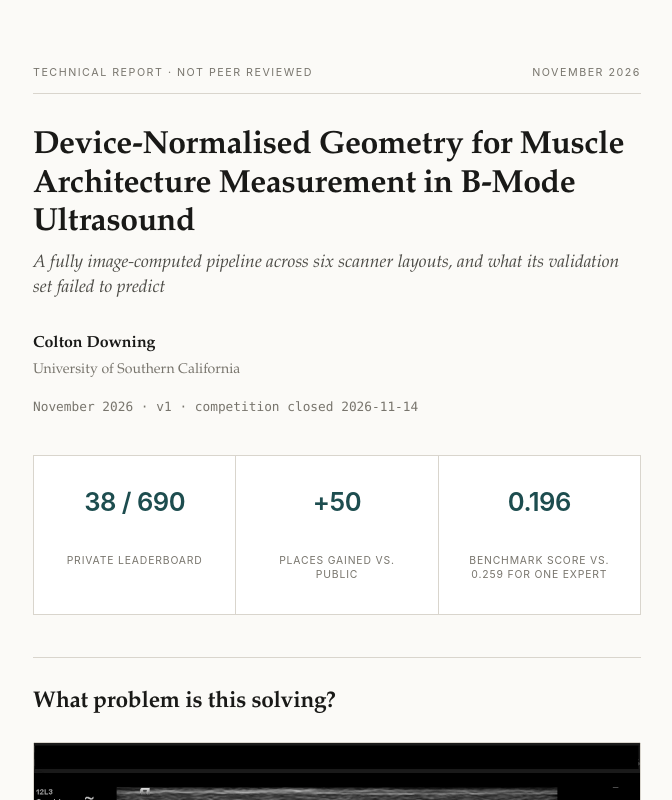
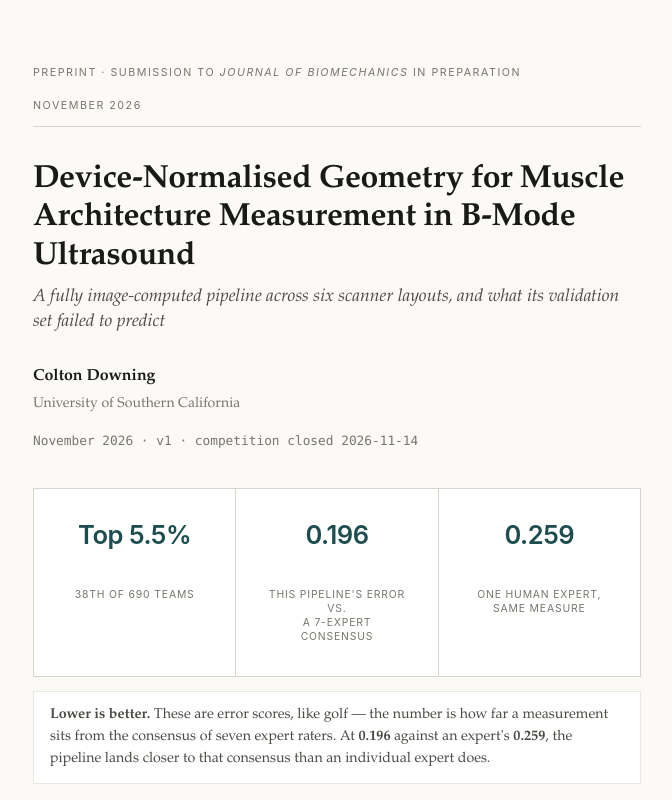
Before and after one commit to Cdowning-PDF/umud-muscle-architecture, a plain HTML site: page index.html in a window 1280 px wide. Shown: the top 800 px of the page, without its empty margins (303-975 px from the left). Drawn offline with Linux system fonts and the light colour scheme.

Commit message:
Foreground the top-5.5% placement, make lower-is-better explicit, note preprint status

```diff
--- a/index.html
+++ b/index.html
@@ -90,6 +90,10 @@
   .abstract p{margin:0 0 .85rem; font-size:.96rem; line-height:1.57}
   .abstract p:last-child{margin-bottom:0}
   .keywords{font-size:.84rem; color:var(--ink-faint); margin:1rem 0 0; font-style:italic}
+  .golf{
+    margin:.85rem 0 0; padding:.8rem 1rem; background:var(--white);
+    border:1px solid var(--rule-soft); font-size:.89rem; line-height:1.55; color:var(--ink-soft);
+  }
 
   h2.sec{
     font-size:1.18rem; font-weight:600; margin:3rem 0 .85rem;
@@ -172,7 +176,7 @@
 <div class="sheet">
 
 <div class="brow">
-  <span>Technical report · Not peer reviewed</span>
+  <span>Preprint · Submission to <i>Journal of Biomechanics</i> in preparation</span>
   <span>November 2026</span>
 </div>
 
@@ -184,10 +188,11 @@
 <p class="dateline">November 2026 · v1 · competition closed 2026-11-14</p>
 
 <div class="headline">
-  <div><div class="v">38 / 690</div><div class="k">Private leaderboard</div></div>
-  <div><div class="v">+50</div><div class="k">Places gained vs. public</div></div>
-  <div><div class="v">0.196</div><div class="k">Benchmark score vs. 0.259 for one expert</div></div>
+  <div><div class="v">Top 5.5%</div><div class="k">38th of 690 teams</div></div>
+  <div><div class="v">0.196</div><div class="k">This pipeline's error vs.<br>a 7-expert consensus</div></div>
+  <div><div class="v">0.259</div><div class="k">One human expert,<br>same measure</div></div>
 </div>
+<p class="golf"><b>Lower is better.</b> These are error scores, like golf — the number is how far a measurement sits from the consensus of seven expert raters. At <b>0.196</b> against an expert's <b>0.259</b>, the pipeline lands closer to that consensus than an individual expert does.</p>
 
 <section class="explain">
   <h2 class="xh">What problem is this solving?</h2>
@@ -208,7 +213,7 @@
 
   <div class="sofwhat">
     <p><b>So the task is:</b> take an unlabelled grey ultrasound screenshot from any of six different machines, find both connective-tissue sheets and the fibres between them, work out the physical scale from the on-screen ruler, and return three measurements that a clinician would accept — in under a second, with no human in the loop.</p>
-    <p style="margin-bottom:0">Across 309 such images, this pipeline lands <b>closer to the consensus of seven expert raters than an individual expert does</b>, and placed 38th of 690 teams. The rest of this report is how.</p>
+    <p style="margin-bottom:0">Across 309 such images, this pipeline lands <b>closer to the consensus of seven expert raters than an individual expert does</b>, and placed in the <b>top 5.5%</b> of 690 competing teams. The rest of this report is how.</p>
   </div>
 </section>
 
@@ -217,7 +222,7 @@
   <p>Measuring muscle architecture — pennation angle (PA), fascicle length (FL) and muscle thickness (MT) — from B-mode ultrasound is a routine but labour-intensive task in sports science and rehabilitation, and manual analysis is unreliable in the hands of novice raters. We describe a fully automated pipeline developed for the UMUD Challenge, in which 309 test images drawn from six different scanner screenshot layouts must be measured without any per-image human input.</p>
   <p>Three components carry the result. First, a <b>device-normalisation stage</b> identifies the scanner family, reads the on-screen depth ruler for pixel-to-millimetre scale, crops the B-mode sector, and — critically — corrects for <b>lateral anisotropy</b>. Two of the six layouts are horizontally resampled screenshots in which a physical aperture is displayed over a different width, giving pixels that are not square: the Juniper 12L3 presents a 51.3&nbsp;mm aperture across ≈57.5&nbsp;mm of vertical-ruler units (<i>R</i>&nbsp;≈&nbsp;1.12), the Lumify L12-4 a 34&nbsp;mm aperture across ≈28.6&nbsp;mm (<i>R</i>&nbsp;≈&nbsp;0.84). Any angle measured in raw pixel coordinates on these devices is wrong. Second, two U-Net ensembles (ResNet-34 and EfficientNet-B3 encoders, 512&nbsp;px, flip TTA) segment aponeuroses and fascicles. Third, a <b>geometry stage</b> derives the three quantities with explicit outlier rejection.</p>
   <p>Our principal methodological contribution is in FL. The natural estimator — extending each detected fascicle fragment along its own direction to both aponeurosis lines — is exact only when the aponeuroses are parallel. When they converge by half-angle <i>h</i>, that chord exceeds MT/sin&nbsp;γ by a factor 1/(1&nbsp;−&nbsp;cot²γ·tan²<i>h</i>), and we show empirically that human raters do not follow this blow-up. Substituting an estimator measured against the <b>bisector</b> of the two aponeuroses reduces the convergence-dependent bias from +8%/+14% to +6%/+5% across two anatomically different datasets, so that a single scalar calibration transfers between muscles.</p>
-  <p>On a 35-image benchmark labelled by seven expert raters, the pipeline scores <b>0.196</b> against <b>0.259</b> for an individual expert measured against the same seven-rater mean; on 31 images screened to exclude training look-alikes it scores 0.203. The entry placed <b>38th of 690 teams</b>, rising 50 places from the provisional to the final leaderboard. We close by analysing the failure that dominated development: a parallel pipeline scoring 0.195 on our local benchmark scored 0.442 on the leaderboard, a 2.3× degradation that no amount of local validation predicted, and we argue that benchmark–target distribution mismatch, not model capacity, was the binding constraint throughout.</p>
+  <p>On a 35-image benchmark labelled by seven expert raters, the pipeline scores <b>0.196</b> against <b>0.259</b> for an individual expert measured against the same seven-rater mean; on 31 images screened to exclude training look-alikes it scores 0.203. The entry placed <b>38th of 690 teams</b>, in the top 5.5% of the field. We close by analysing the failure that dominated development: a parallel pipeline scoring 0.195 on our local benchmark scored 0.442 on the leaderboard, a 2.3× degradation that no amount of local validation predicted, and we argue that benchmark–target distribution mismatch, not model capacity, was the binding constraint throughout.</p>
   <p class="keywords">Keywords: musculoskeletal ultrasound · semantic segmentation · image calibration · anisotropic resampling · fascicle length · validation transfer</p>
 </div>
 
@@ -396,7 +401,7 @@
       <tr><td>Pipeline geometry alone, final split</td><td>≈ 44</td><td>0.26294</td><td class="dim">top 6.4%</td></tr>
     </tbody>
   </table>
-  <figcaption><b>The 50-place gain is the informative part.</b> Provisional and final scores are computed on a random split of the same test set, so a systematic rise indicates that competitors above us on the provisional board had tuned against it. The selected entry combined several weighted components. The submission carrying the geometry of §4.3 at full weight, with no other adjustment, scored 0.26294 on the same split — a difference of 0.00167, or roughly six places. <b>The result is therefore not sensitive to the combination:</b> the geometry carries it.</figcaption>
+  <figcaption><b>A top-5.5% placement among 690 entrants.</b> Provisional and final scores are computed on a random split of the same test set; the standing improved by 50 places between them, which indicates that competitors ranked above us provisionally had tuned against that split. The selected entry combined several weighted components. The submission carrying the geometry of §4.3 at full weight, with no other adjustment, scored 0.26294 on the same split — a difference of 0.00167, or roughly six places. <b>The result is therefore not sensitive to the combination:</b> the geometry carries it.</figcaption>
 </figure>
 
 <h2 class="sec"><span class="num">6</span>The validation transfer problem</h2>
@@ -446,7 +451,7 @@
 </ol>
 
 <div class="disclaim">
-  <b>Status and sources.</b> This is a technical report on work submitted to the UMUD Challenge; it has not been peer reviewed. The two ultrasound images above are from the UMUD Challenge dataset, reproduced here for illustration; the coloured overlay is the author's annotation and is not part of the source image. UMUD indexes openly licensed musculoskeletal ultrasonography datasets, described in Ritsche et al., <em>BMC Medical Imaging</em> (2026). The pipeline described here — device normalisation (§3), the segmentation training setup and grouped validation design (§4.1–4.2), and the geometry stage including the fascicle-length derivation (§4.3) — is the author's. Scanner ruler positions follow the public Kaggle notebooks “UMUD Quick and Dirty” (AmbrosM) and “UMUD Pipeline v2” (Hanh Tran), re-verified against the images here. The pipeline is released under GPL-3.0, as the competition rules require of winning entries.
+  <b>Status and sources.</b> This is a preprint and has <b>not</b> been peer reviewed. A manuscript version is being prepared for submission to the <em>Journal of Biomechanics</em>; this note will be updated when it enters review. The two ultrasound images above are from the UMUD Challenge dataset, reproduced here for illustration; the coloured overlay is the author's annotation and is not part of the source image. UMUD indexes openly licensed musculoskeletal ultrasonography datasets, described in Ritsche et al., <em>BMC Medical Imaging</em> (2026). The pipeline described here — device normalisation (§3), the segmentation training setup and grouped validation design (§4.1–4.2), and the geometry stage including the fascicle-length derivation (§4.3) — is the author's. Scanner ruler positions follow the public Kaggle notebooks “UMUD Quick and Dirty” (AmbrosM) and “UMUD Pipeline v2” (Hanh Tran), re-verified against the images here. The pipeline is released under GPL-3.0, as the competition rules require of winning entries.
 </div>
 
 <footer>
```
Also changed, not shown: 1 other file.
